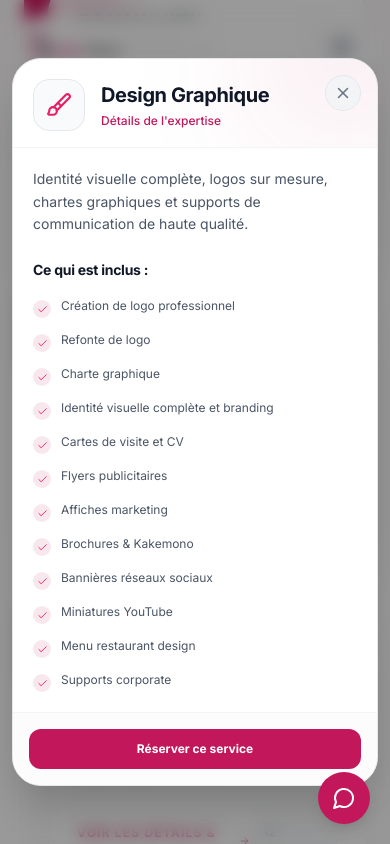
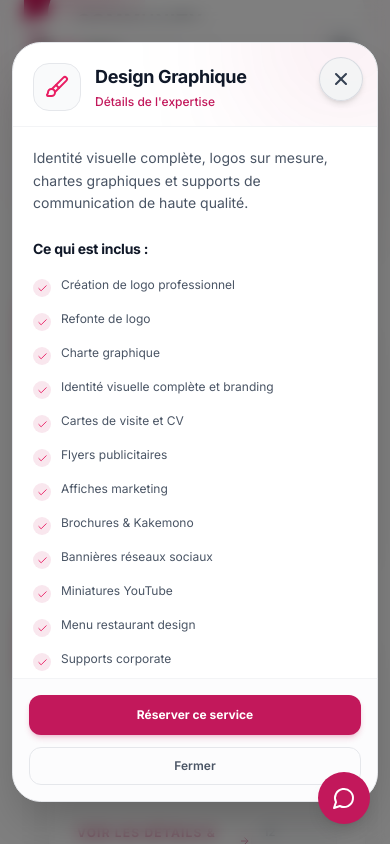
Before and after one commit to Absatouthialaw/Porfolio-saba-tech, a React (Vite) app: page / in a window 390 px wide. Both pictures are taken after a click on the element 195 px from the left and 5215 px from the top of the page. Shown: the part 4793-5637 px from the top of the page. Built offline with nearby package versions, Linux system fonts and the light colour scheme.

Commit message:
Optimize mobile experience: 1 testimonial per slide, instant modal close, flip indicators

```diff
--- a/src/app/App.tsx
+++ b/src/app/App.tsx
@@ -21,7 +21,7 @@ import grandAbout from '../imports/grand_about.jpg';
 import petitAbout from '../imports/absa_rose.png';
 import gradIsepFull from '../imports/grad_isep_full.jpg';
 import gradIsepPortrait from '../imports/grad_isep_portrait.jpg';
-import { Target, Sparkles, TrendingUp, ChevronRight, Lightbulb, CheckCircle2, GraduationCap, Code2, Rocket, ArrowRight, MessageSquare, Paintbrush, Brush, Phone, Mail, MapPin, ExternalLink, Instagram, Linkedin, Facebook, FileText, Download, CreditCard, Globe, X } from 'lucide-react';
+import { Target, Sparkles, TrendingUp, ChevronRight, Lightbulb, CheckCircle2, GraduationCap, Code2, Rocket, ArrowRight, MessageSquare, Paintbrush, Brush, Phone, Mail, MapPin, ExternalLink, Instagram, Linkedin, Facebook, FileText, Download, CreditCard, Globe, X, RotateCw } from 'lucide-react';
 import { usePortfolio } from '../context/PortfolioContext';
 
 // Import Admin layouts/pages
@@ -584,29 +584,44 @@ function Process() {
                   >
 
                     {/* Front Face */}
-                    <div className="absolute inset-0 bg-white rounded-2xl p-6 sm:p-8 shadow-[0_15px_30px_rgba(0,0,0,0.08)] flex flex-col items-center justify-between text-center [backface-visibility:hidden]">
-                      <div className={`mt-4 ${textColor} transition-transform duration-300 group-hover/card:scale-110`}>
-                        <Icon size={40} strokeWidth={1.5} />
+                    <div className="absolute inset-0 bg-white rounded-2xl p-5 sm:p-7 shadow-[0_15px_30px_rgba(0,0,0,0.08)] flex flex-col items-center justify-between text-center [backface-visibility:hidden]">
+                      <div className={`mt-2 ${textColor} transition-transform duration-300 group-hover/card:scale-110`}>
+                        <Icon size={38} strokeWidth={1.5} />
                       </div>
 
+                      <div className="space-y-2">
                         <h3 className="text-sm font-black text-gray-900 uppercase tracking-wider" style={{ fontFamily: 'var(--font-heading)' }}>
                           {step.title}
                         </h3>
 
+                        {/* Interactive Flip Cue Badge for Mobile */}
+                        <span className="inline-flex items-center gap-1.5 px-3 py-1 rounded-full text-[10.5px] font-bold text-[#C2185B] bg-pink-50 border border-pink-100/90 shadow-sm transition-transform duration-300 group-hover/card:scale-105">
+                          <RotateCw size={11} className="text-[#C2185B]" />
+                          <span>Toucher pour voir</span>
+                        </span>
+                      </div>
+
                       {/* Number Circle */}
-                      <div className={`w-11 h-11 rounded-full ${bgColor} text-white flex items-center justify-center font-bold text-sm shrink-0 shadow-lg`} style={{ fontFamily: 'var(--font-heading)' }}>
+                      <div className={`w-10 h-10 rounded-full ${bgColor} text-white flex items-center justify-center font-bold text-sm shrink-0 shadow-lg`} style={{ fontFamily: 'var(--font-heading)' }}>
                         {step.num}
                       </div>
                     </div>
 
                     {/* Back Face */}
-                    <div className="absolute inset-0 bg-white rounded-2xl p-6 sm:p-8 shadow-[0_15px_30px_rgba(0,0,0,0.08)] flex flex-col items-center justify-center text-center [backface-visibility:hidden] [transform:rotateY(180deg)] border-2 border-gray-50">
-                      <h3 className={`text-xs font-black ${textColor} uppercase mb-4 tracking-widest`} style={{ fontFamily: 'var(--font-heading)' }}>
+                    <div className="absolute inset-0 bg-white rounded-2xl p-5 sm:p-7 shadow-[0_15px_30px_rgba(0,0,0,0.08)] flex flex-col items-center justify-between text-center [backface-visibility:hidden] [transform:rotateY(180deg)] border-2 border-pink-50">
+                      <div>
+                        <h3 className={`text-xs font-black ${textColor} uppercase mb-2 tracking-widest`} style={{ fontFamily: 'var(--font-heading)' }}>
                           Étape {step.num}
                         </h3>
-                      <p className="text-sm text-gray-600 leading-relaxed font-medium" style={{ fontFamily: 'var(--font-body)' }}>
+                        <p className="text-xs sm:text-sm text-gray-600 leading-relaxed font-medium" style={{ fontFamily: 'var(--font-body)' }}>
                           {step.desc}
                         </p>
+                      </div>
+
+                      <span className="inline-flex items-center gap-1.5 px-3 py-1 rounded-full text-[10px] font-bold text-gray-500 bg-gray-100 border border-gray-200 shadow-sm">
+                        <RotateCw size={10} />
+                        <span>Retourner</span>
+                      </span>
                     </div>
 
                   </div>
--- a/src/app/components/Services.tsx
+++ b/src/app/components/Services.tsx
@@ -156,7 +156,7 @@ export default function Services() {
             animate={{ opacity: 1 }}
             exit={{ opacity: 0 }}
             onClick={() => setSelectedService(null)}
-            className="fixed inset-0 z-50 flex items-center justify-center p-3 sm:p-6 bg-black/40 backdrop-blur-sm"
+            className="fixed inset-0 z-50 flex items-center justify-center p-3 sm:p-6 bg-black/50 backdrop-blur-sm"
           >
             <motion.div
               initial={{ scale: 0.95, opacity: 0, y: 20 }}
@@ -165,25 +165,31 @@ export default function Services() {
               onClick={(e) => e.stopPropagation()}
               className="relative w-full max-w-2xl bg-white border border-gray-200 rounded-[1.8rem] sm:rounded-[2rem] overflow-hidden max-h-[90vh] flex flex-col shadow-2xl"
             >
+              {/* Ultra-responsive high z-index Close Button */}
               <button
-                onClick={() => setSelectedService(null)}
-                className="absolute top-4 right-4 sm:top-6 sm:right-6 z-10 w-9 h-9 sm:w-10 sm:h-10 bg-gray-100 hover:bg-gray-200 border border-gray-200 rounded-full flex items-center justify-center text-gray-500 hover:text-gray-800 transition-colors"
+                type="button"
+                onClick={(e) => {
+                  e.preventDefault();
+                  e.stopPropagation();
+                  setSelectedService(null);
+                }}
+                className="absolute top-3.5 right-3.5 sm:top-5 sm:right-5 z-50 w-11 h-11 bg-gray-100/90 active:bg-gray-200 hover:bg-gray-200 border border-gray-300/80 rounded-full flex items-center justify-center text-gray-700 hover:text-black transition-all duration-200 shadow-md cursor-pointer touch-manipulation active:scale-90"
                 aria-label="Fermer"
               >
-                <X size={18} />
+                <X size={20} className="stroke-[2.5]" />
               </button>
 
-              <div className="relative p-5 sm:p-8 md:p-10 pb-4 sm:pb-6 border-b border-gray-100 overflow-hidden">
+              <div className="relative p-5 sm:p-8 md:p-10 pr-14 sm:pr-16 pb-4 sm:pb-6 border-b border-gray-100 overflow-hidden">
                 <div className="absolute top-0 right-0 w-48 h-48 bg-[#C2185B]/8 rounded-full blur-3xl -translate-y-1/2 translate-x-1/3 pointer-events-none" />
-                <div className="relative z-10 flex items-center gap-4 sm:gap-6">
-                  <div className="w-13 h-13 sm:w-16 sm:h-16 rounded-2xl bg-gray-50 border border-gray-200 flex items-center justify-center shrink-0">
+                <div className="relative z-10 flex items-center gap-3.5 sm:gap-6">
+                  <div className="w-12 h-12 sm:w-16 sm:h-16 rounded-2xl bg-gray-50 border border-gray-200 flex items-center justify-center shrink-0">
                     {(() => {
                       const SelectedIcon = iconMap[selectedService.iconName];
-                      return <SelectedIcon size={26} style={{ color: selectedService.color }} />;
+                      return <SelectedIcon size={24} style={{ color: selectedService.color }} />;
                     })()}
                   </div>
                   <div>
-                    <h3 className="text-xl sm:text-2xl md:text-3xl font-bold text-gray-900 mb-1" style={{ fontFamily: 'var(--font-heading)' }}>
+                    <h3 className="text-lg sm:text-2xl md:text-3xl font-bold text-gray-900 mb-1 leading-snug" style={{ fontFamily: 'var(--font-heading)' }}>
                       {selectedService.title}
                     </h3>
                     <p className="text-[#C2185B] text-xs sm:text-sm font-medium" style={{ fontFamily: 'var(--font-ui)' }}>
@@ -216,13 +222,21 @@ export default function Services() {
                 </ul>
               </div>
 
-              <div className="p-4 sm:p-6 md:p-8 border-t border-gray-100 bg-gray-50/50 flex justify-end">
+              <div className="p-4 sm:p-6 md:p-8 border-t border-gray-100 bg-gray-50/50 flex flex-col-reverse sm:flex-row items-center justify-end gap-3">
+                <button
+                  type="button"
+                  onClick={() => setSelectedService(null)}
+                  className="w-full sm:w-auto px-5 py-2.5 rounded-xl border border-gray-200 text-gray-600 hover:text-gray-900 hover:bg-gray-100 text-xs sm:text-sm font-semibold transition-colors cursor-pointer text-center"
+                  style={{ fontFamily: 'var(--font-ui)' }}
+                >
+                  Fermer
+                </button>
                 <a
                   href={`https://wa.me/221775216245?text=Bonjour Absatou, je souhaite discuter du service : ${selectedService.title}`}
                   target="_blank"
                   rel="noopener noreferrer"
                   onClick={() => setSelectedService(null)}
-                  className="w-full sm:w-auto text-center px-6 sm:px-8 py-3 bg-[#C2185B] text-white rounded-xl hover:bg-[#E91E63] transition-all duration-300 text-xs sm:text-sm font-bold hover:shadow-[0_4px_20px_rgba(194,24,91,0.35)]"
+                  className="w-full sm:w-auto text-center px-6 sm:px-8 py-3 bg-[#C2185B] text-white rounded-xl hover:bg-[#E91E63] transition-all duration-300 text-xs sm:text-sm font-bold shadow-md shadow-[#C2185B]/20"
                   style={{ fontFamily: 'var(--font-ui)' }}
                 >
                   Réserver ce service
--- a/src/app/components/Testimonials.tsx
+++ b/src/app/components/Testimonials.tsx
@@ -17,24 +17,37 @@ export default function Testimonials() {
   const settings = {
     dots: true,
     infinite: true,
-    speed: 800,
+    speed: 500,
     slidesToShow: 3,
     slidesToScroll: 1,
     autoplay: true,
-    autoplaySpeed: 5000,
+    autoplaySpeed: 5500,
     pauseOnHover: true,
     arrows: false,
+    swipeToSlide: true,
+    touchThreshold: 15,
     responsive: [
       {
         breakpoint: 1024,
         settings: {
           slidesToShow: 2,
+          slidesToScroll: 1,
         },
       },
       {
-        breakpoint: 640,
+        breakpoint: 768,
         settings: {
           slidesToShow: 1,
+          slidesToScroll: 1,
+          initialSlide: 0,
+        },
+      },
+      {
+        breakpoint: 480,
+        settings: {
+          slidesToShow: 1,
+          slidesToScroll: 1,
+          initialSlide: 0,
         },
       },
     ],
@@ -155,15 +168,26 @@ export default function Testimonials() {
       </div>
 
       <style>{`
+        .testimonials-slider .slick-track {
+          display: flex !important;
+        }
+        .testimonials-slider .slick-slide {
+          height: inherit !important;
+        }
+        .testimonials-slider .slick-slide > div {
+          height: 100%;
+        }
         .testimonials-slider .slick-dots {
-          bottom: -50px;
+          bottom: -45px;
         }
         .testimonials-slider .slick-dots li button:before {
           color: #C2185B;
-          font-size: 10px;
+          font-size: 9px;
+          opacity: 0.35;
         }
         .testimonials-slider .slick-dots li.slick-active button:before {
           color: #E91E63;
+          opacity: 1;
         }
       `}</style>
     </section>
```
Lines whose indentation alone changed are shown as unchanged.
